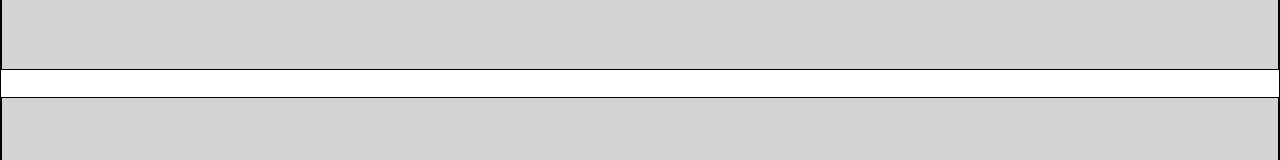
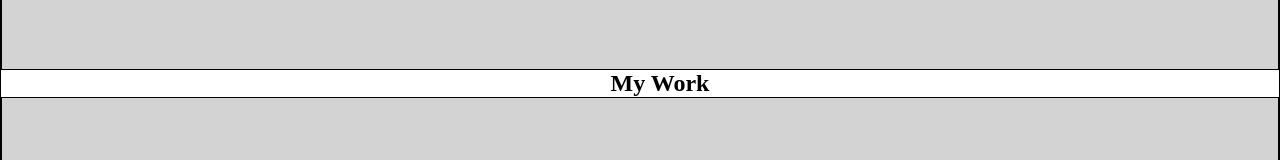
Before and after one commit to reececb/Portfolio, a plain HTML site: page index.html in a window 1280 px wide. Shown: the part 273-433 px from the top of the page. Drawn offline with Linux system fonts and the light colour scheme.

Commit message:
modified html and css wireframe

```diff
--- a/main.css
+++ b/main.css
@@ -48,9 +48,6 @@ a {
     background-color: lightgrey;
     border: 1px solid black;
 }
-#work-header {
-    color: white;
-}
 
 #about-me {
     background-color: grey;
```
